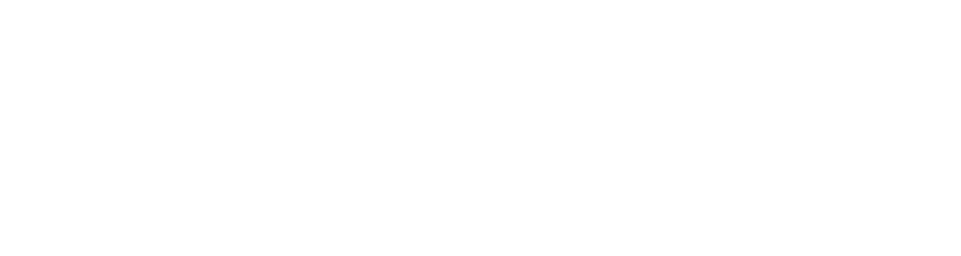
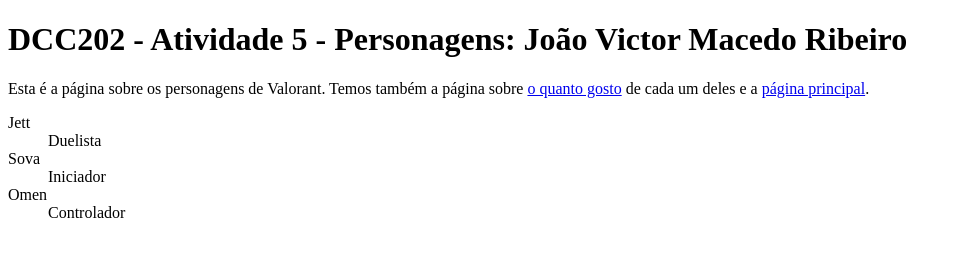
Before and after one commit to ufjf-dcc202/ufjf-dcc202-2023-3-b-atv5-jvribeiro207, a website: page personagens.html in a window 1280 px wide. Shown: the whole page, without its empty margins (0-961 px from the left). Drawn offline with Linux system fonts and the light colour scheme.

Commit message:
finaliza personagens.html

```diff
--- a/personagens.html
+++ b/personagens.html
@@ -3,9 +3,26 @@
 <head>
     <meta charset="UTF-8">
     <meta name="viewport" content="width=device-width, initial-scale=1.0">
-    <title>Atividade 05 - João Victor Macedo Ribeiro </title>
+    <title>DCC202 - Atividade 5 - Personagens: João Victor Macedo Ribeiro </title>
 </head>
 <body>
-
+    <main>
+        <h1>DCC202 - Atividade 5 - Personagens: João Victor Macedo Ribeiro</h1>
+        <p>Esta é a página sobre os personagens de Valorant. Temos também a página sobre <a href="preferencias.html">o quanto gosto</a> de cada um deles e a <a href="index.html">página principal</a>.</p>
+        <dl>
+            <div>
+                <dt>Jett</dt>
+                <dd>Duelista</dd>
+            </div>
+            <div>
+                <dt>Sova</dt>
+                <dd>Iniciador</dd>
+            </div>
+            <div>
+                <dt>Omen</dt>
+                <dd>Controlador</dd>
+            </div>
+        </dl>
+    </main>
 </body>
 </html>
```
